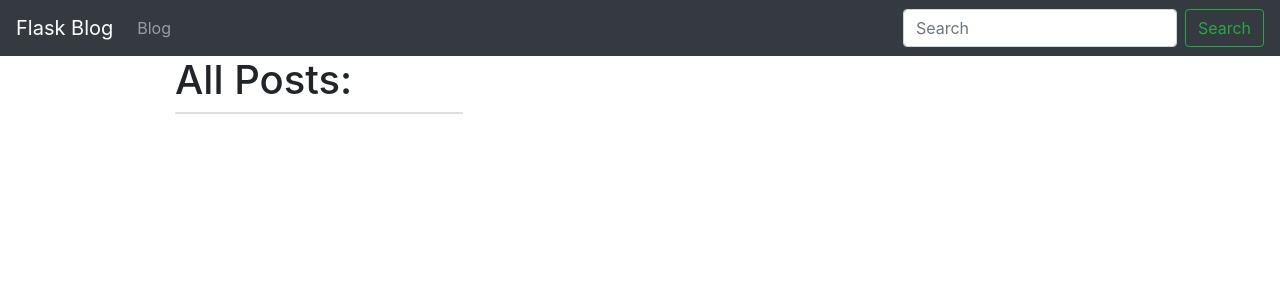
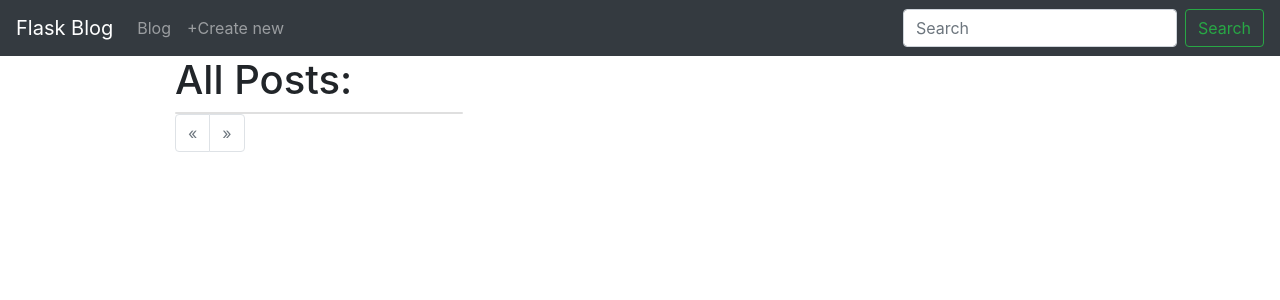
Before and after one commit to ilof2/FlaskBlog.se, a Flask app: page /blog/ in a window 1280 px wide. Shown: the top 300 px of the page. Run offline with Flask 2, Linux system fonts and the light colour scheme; data that the repository does not hold is empty; some libraries are stand-ins or nearby versions.

Commit message:
Added pagination

```diff
--- a/posts/blueprint.py
+++ b/posts/blueprint.py
@@ -36,13 +36,24 @@ def create_post():
 
 @posts.route('/')
 def index():
+
 	q = request.args.get('q')
+	page = request.args.get('page')
+
+	if page and page.isdigit():
+		page = int(page)
+	elif page:
+		page = 1
+
 
 	if q:
 		posts = Post.query.filter(Post.title.contains(q) | Post.body.contains(q)).all()
 	else:
-		posts = Post.query.order_by(Post.created.desc())
-	return render_template('posts/index.html', posts = posts)
+		posts = Post.query.order_by(Post.id.desc())
+
+
+	pages = posts.paginate(page=page, per_page=4)
+	return render_template('posts/index.html', pages = pages)
 
 
 # /blog/post-name
--- a/posts/templates/posts/index.html
+++ b/posts/templates/posts/index.html
@@ -12,9 +12,33 @@
 {% block content %}
 		<div class="card" style="width: 18rem;">
 			<ul class="list-group list-group-flush">
-				{% for post in posts %}
+				{% for post in pages.items %}
 					<li class="list-group-item"><a href="{{url_for('posts.post_datails', slug = post.slug)}}">{{ post.title }}</a></li>
 				{% endfor %}
 			</ul>
 		</div>
+
+
+		<nav>
+			<ul class="pagination">
+				<li {% if not pages.has_prev %} class="page-item disabled" {% endif %}>
+					<a class="page-link" href="./?page={{ pages.prev_num }}" aria-label="Previous">
+						<span aria-hidden="true">&laquo;</span>
+						<span class="sr-only">Previous</span>
+					</a>
+				</li>
+				{% for page in pages.iter_pages() %}
+					<li {% if page ==pages.page %} class="page-item active" {% endif %}>
+						<a class="page-link" href="./?page={{ page }}">{{ page }}</a>
+					</li>
+				{% endfor %}
+
+				<li {% if not pages.has_next %} class="page-item disabled" {% endif %}>
+					<a class="page-link" href="./?page={{ pages.next_num }}" aria-label="Next">
+						<span aria-hidden="true">&raquo;</span>
+						<span class="sr-only">Next</span>
+					</a>
+				</li>
+			</ul>
+		</nav>
 {% endblock %}
--- a/templates/base.html
+++ b/templates/base.html
@@ -18,6 +18,9 @@
                 <li class="nav-item">
                     <a class="nav-link" href="{{ url_for('posts.index')}}">Blog</a>
                 </li>
+                <li class="nav-item">
+                    <a class = "nav-link" href="{{ url_for('posts.create_post') }}">+Create new</a>
+                </li>
             </ul>
 
             <form class="form-inline my-2 my-lg-0" method="GET">
@@ -27,6 +30,7 @@
 
             </form>
 
+        </ul>
     </div>
 </nav>
 
```
Lines whose indentation alone changed are shown as unchanged.
